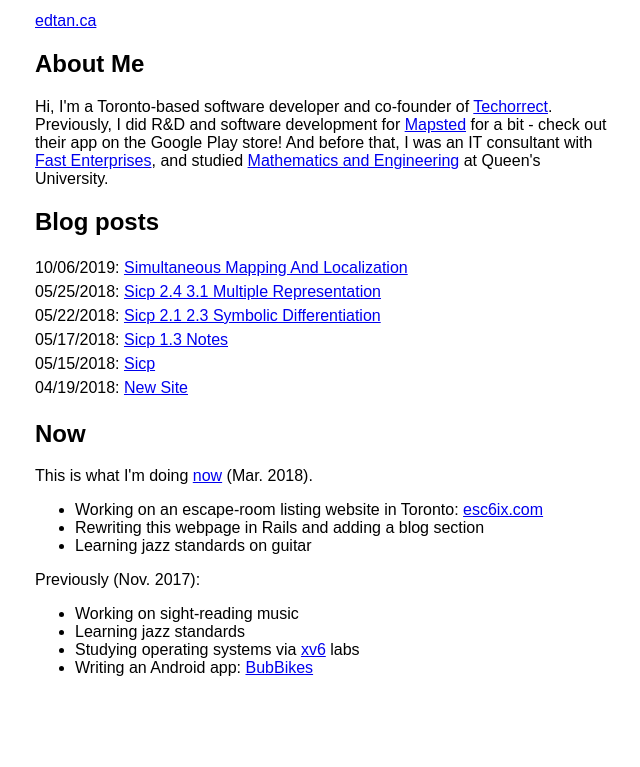
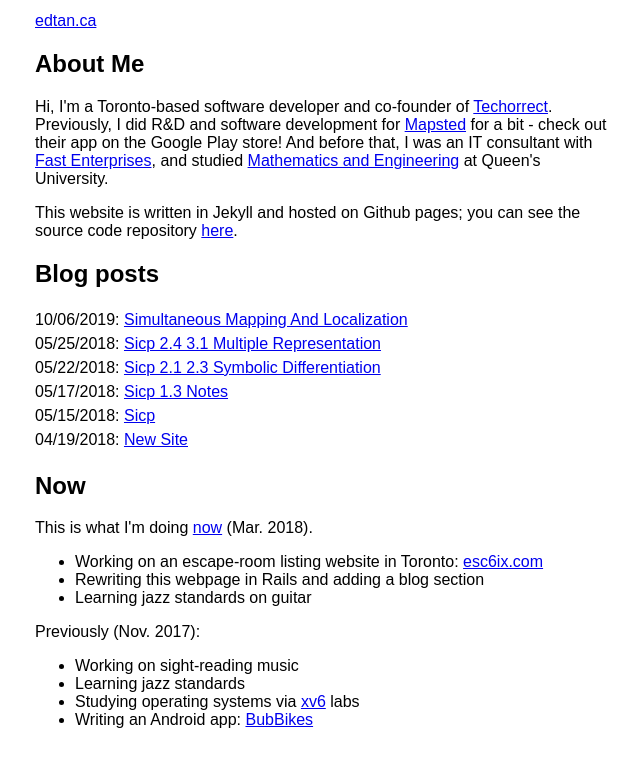
Before and after one commit to edtan/edtan.github.io, a Jekyll site: the page built from index.html, in a window 1280 px wide. Shown: the top 767 px of the page, without its empty margins (317-957 px from the left). Built offline with Jekyll 4.4.1, drawn with Linux system fonts in a browser that asks for light colours.

Commit message:
Add link to github repo

```diff
--- a/index.html
+++ b/index.html
@@ -3,7 +3,18 @@
 description: Toronto-based software developer
 ---
 <h2>About Me</h2>
-<p>Hi, I'm a Toronto-based software developer and co-founder of <a href="https://techorrect.com">Techorrect</a>.  Previously, I did R&D and software development for <a href="https://mapsted.com">Mapsted</a> for a bit - check out their app on the Google Play store!  And before that, I was an IT consultant with <a href="https://fastenterprises.com">Fast Enterprises</a>, and studied <a href="http://www.mast.queensu.ca/meng/">Mathematics and Engineering</a> at Queen's University.</p>
+<p>Hi, I'm a Toronto-based software developer and co-founder of <a
+  href="https://techorrect.com">Techorrect</a>.  Previously, I did R&D and
+software development for <a href="https://mapsted.com">Mapsted</a> for a bit -
+check out their app on the Google Play store!  And before that, I was an IT
+consultant with <a href="https://fastenterprises.com">Fast Enterprises</a>, and
+studied <a href="http://www.mast.queensu.ca/meng/">Mathematics and
+Engineering</a> at Queen's University.
+</p>
+<p>
+This website is written in Jekyll and hosted on Github pages; you can see the
+source code repository <a href="https://github.com/edtan/edtan.github.io">here</a>.
+</p>
 
 <h2>Blog posts</h2>
 <ul class="blog-post-list">
```
